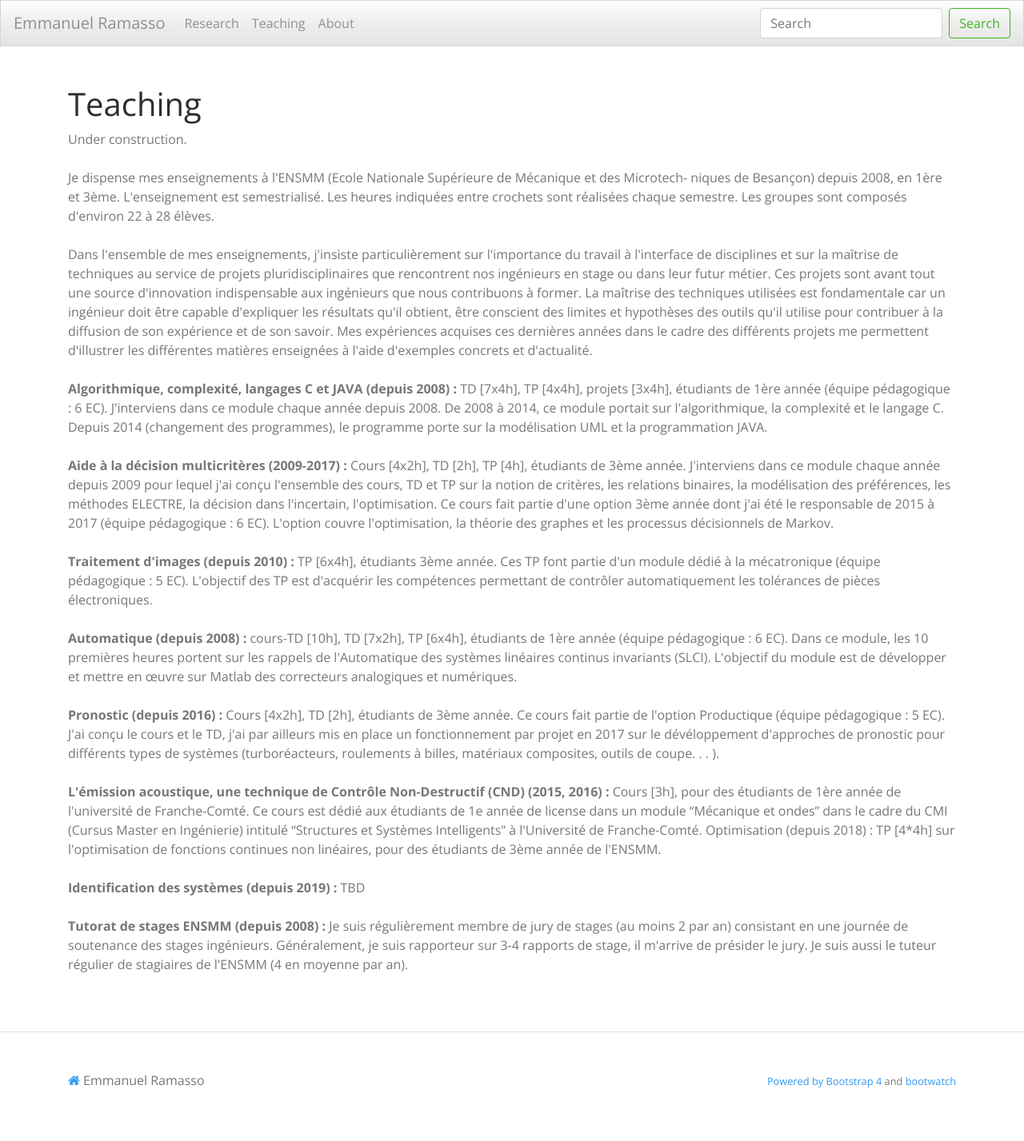
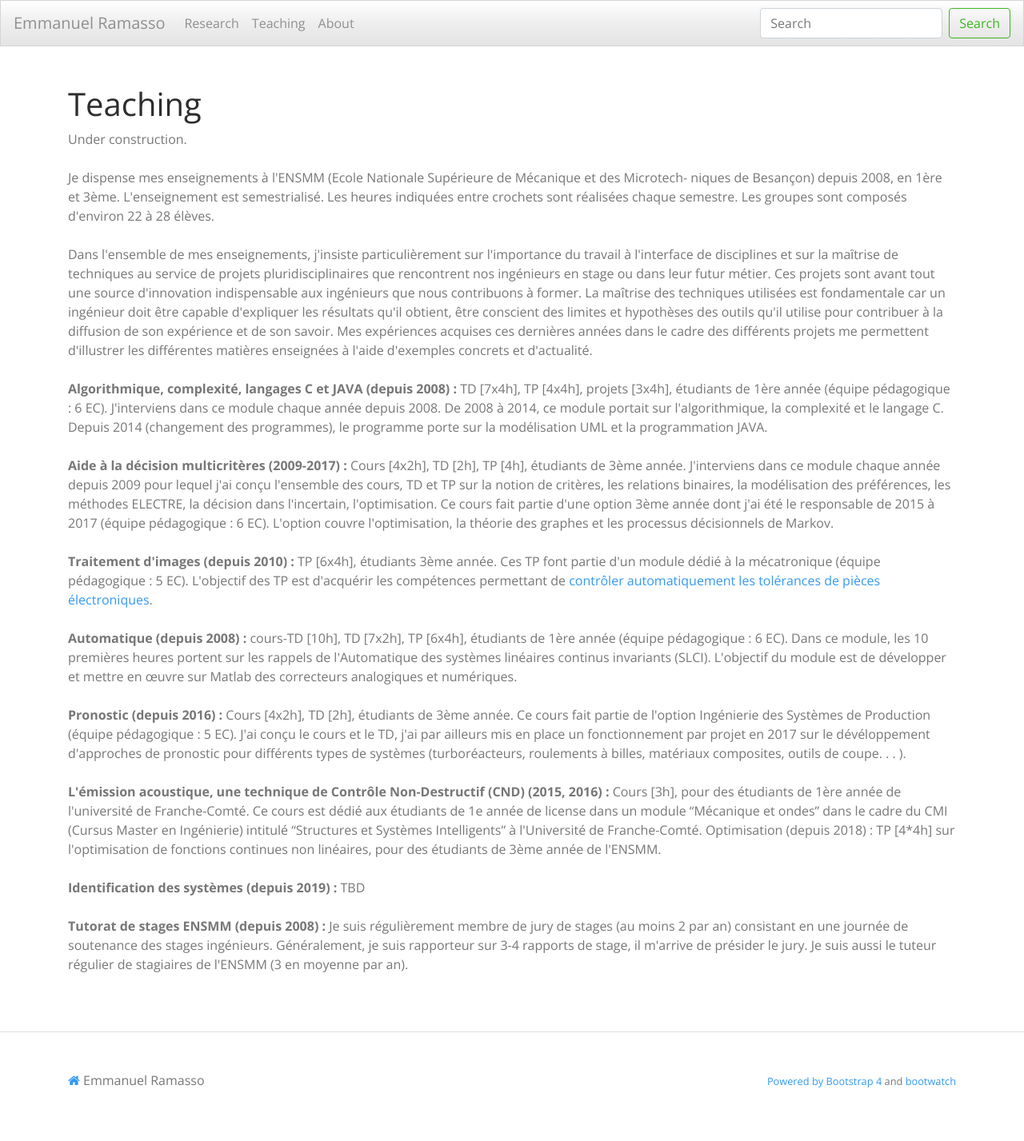
Before and after one commit to emmanuelramasso/emmanuelramasso.github.io, a Jekyll site: the page built from Teaching.html, in a window 1280 px wide. Shown: the whole page at 80% size. Built offline with Jekyll 4.4.1, drawn with Linux system fonts in a browser that asks for light colours; a style sheet for code colours, icons or effects is not loaded.

Commit message:
Update Teaching.html

```diff
--- a/Teaching.html
+++ b/Teaching.html
@@ -46,7 +46,8 @@ graphes et les processus décisionnels de Markov.<br><br>
 </strong>
 TP [6x4h], étudiants 3ème année. Ces TP font partie d'un module
 dédié à la mécatronique (équipe pédagogique : 5 EC). L'objectif des TP est d'acquérir les compétences
-permettant de contrôler automatiquement les tolérances de pièces électroniques.<br><br>
+permettant de <a href="https://gjlaurent.github.io/teaching/">contrôler automatiquement les tolérances
+  de pièces électroniques</a>.<br><br>
 
 <strong>
   Automatique (depuis 2008) :
@@ -61,7 +62,7 @@ correcteurs analogiques et numériques.<br><br>
   Pronostic (depuis 2016) :
 </strong>
 Cours [4x2h], TD [2h], étudiants de 3ème année. Ce cours fait partie de l'option
-Productique (équipe pédagogique : 5 EC). J'ai conçu le cours et le TD, j'ai par ailleurs mis en place un
+Ingénierie des Systèmes de Production (équipe pédagogique : 5 EC). J'ai conçu le cours et le TD, j'ai par ailleurs mis en place un
 fonctionnement par projet en 2017 sur le dévéloppement d'approches de pronostic pour différents types de
 systèmes (turboréacteurs, roulements à billes, matériaux composites, outils de coupe. . . ).<br><br>
 
@@ -87,4 +88,4 @@ TBD <br><br>
 Je suis régulièrement membre de jury de stages (au moins 2 par
 an) consistant en une journée de soutenance des stages ingénieurs. Généralement, je suis rapporteur sur
 3-4 rapports de stage, il m'arrive de présider le jury. Je suis aussi le tuteur régulier de stagiaires
-de l'ENSMM (4 en moyenne par an). <br><br>
+de l'ENSMM (3 en moyenne par an). <br><br>
```
